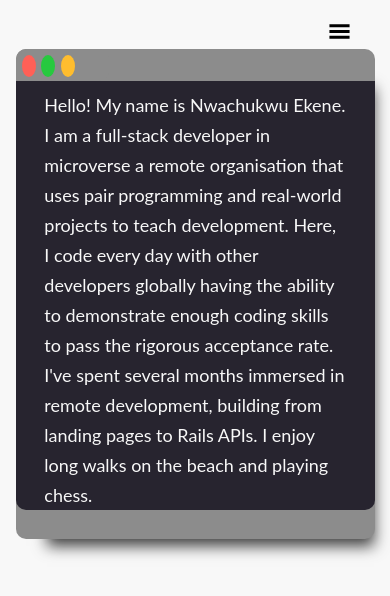
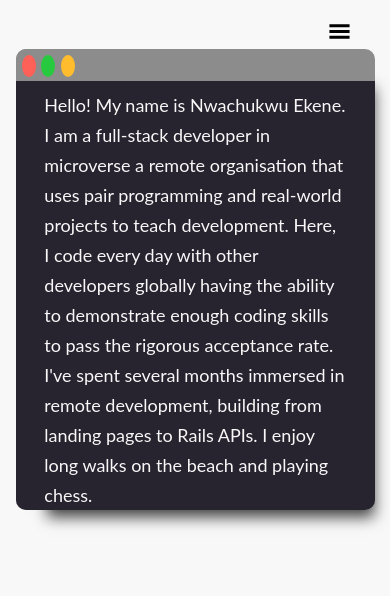
Before and after one commit to ekenecf/portfolio, a React (Create React App) app: page /about in a window 390 px wide. Shown: the top 596 px of the page. Built offline with nearby package versions, Linux system fonts and the light colour scheme.

Commit message:
Made edits on the About.css files

```diff
--- a/src/components/About.css
+++ b/src/components/About.css
@@ -152,7 +152,7 @@
     margin: 0;
     padding: 0;
     width: 92%;
-    height: 58vh;
+    height: max-content;
     margin-left: 4%;
   }
 
```
